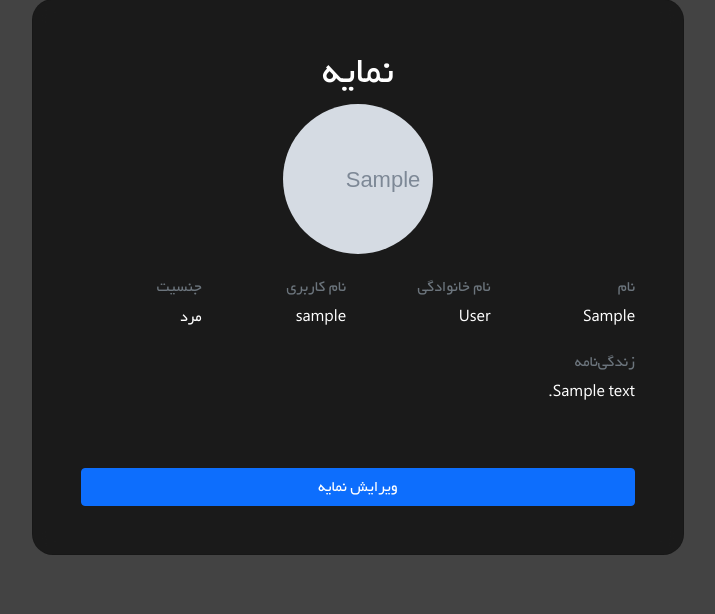
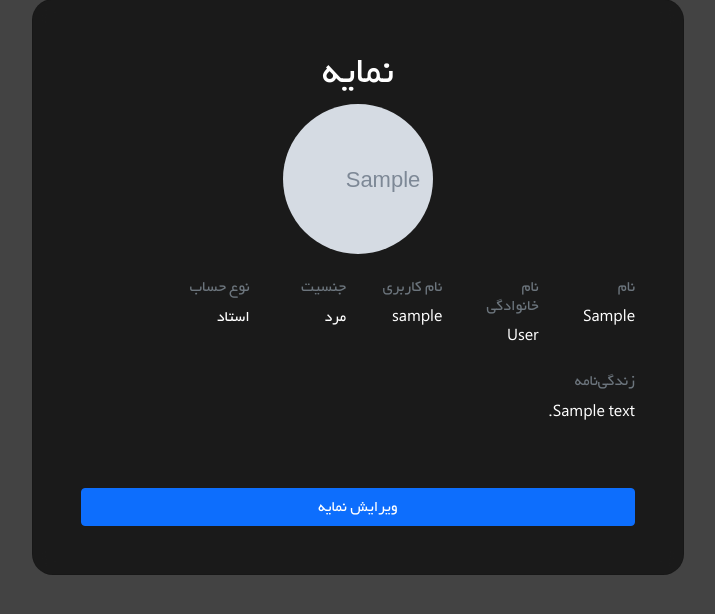
Before and after one commit to kmirzavaziri/dsc-django, a Django app: page /profile/ in a window 1280 px wide. Shown: the part 67-681 px from the top of the page, without its empty margins (294-1009 px from the left). Run offline with Django 4.2, Linux system fonts and the light colour scheme; a user stored in the database is signed in; tables that the repository leaves empty hold one stand-in row (values such as "Sample post"); grey boxes marked "Sample" are stand-in pictures; some libraries are stand-ins or nearby versions.

Commit message:
Added type field to user

```diff
--- a/src/main/dictionary.py
+++ b/src/main/dictionary.py
@@ -51,6 +51,9 @@ __EXP = {
         'user.gender.female': 'زن',
         'user.bio': 'زندگی‌نامه',
         'user.image': 'عکس',
+        'user.type': 'نوع حساب',
+        'user.type.teacher': 'استاد',
+        'user.type.student': 'دانشجو',
     },
     'en-us': {
 
--- a/src/templates/users/profile.html
+++ b/src/templates/users/profile.html
@@ -10,21 +10,25 @@
             <h1 class="align-self-center">{% exp 'profile' %}</h1>
             <div class="user-image align-self-center" style="background-image: url('{{ request.user.image.url }}');"></div>
             <div class="row">
-                <div class="col-md-3">
+                <div class="col-md-2">
                     <h6 class="text-secondary mt-4">{% exp 'user.first_name' %}</h6>
                     <span id="text_first_name">{{ request.user.first_name }}</span>
                 </div>
-                <div class="col-md-3">
+                <div class="col-md-2">
                     <h6 class="text-secondary mt-4">{% exp 'user.last_name' %}</h6>
                     <span id="text_last_name">{{ request.user.last_name }}</span>
                 </div>
-                <div class="col-md-3">
+                <div class="col-md-2">
                     <h6 class="text-secondary mt-4">{% exp 'user.username' %}</h6>
                     <span id="text_username">{{ request.user.username }}</span>
                 </div>
-                <div class="col-md-3">
+                <div class="col-md-2">
                     <h6 class="text-secondary mt-4">{% exp 'user.gender' %}</h6>
                     <span id="text_gender">{{ request.user.get_gender_display }}</span>
+                </div>
+                <div class="col-md-2">
+                    <h6 class="text-secondary mt-4">{% exp 'user.type' %}</h6>
+                    <span id="text_type">{{ request.user.get_type_display }}</span>
                 </div>
                 <h6 class="text-secondary mt-4">{% exp 'user.bio' %}</h6>
                 <article id="text_bio" class="markdown">{{ request.user.bio|markdownify }}</article>
--- a/src/users/forms.py
+++ b/src/users/forms.py
@@ -14,7 +14,7 @@ class RegistrationForm(BootstrapForm, UserCreationForm):
 
     class Meta:
         model = User
-        fields = ('first_name', 'last_name', 'username', 'email', 'password1', 'password2')
+        fields = ['type', 'first_name', 'last_name', 'username', 'email', 'password1', 'password2']
         help_texts = {
             'username': None,
             'email': None,
--- a/src/users/models.py
+++ b/src/users/models.py
@@ -8,6 +8,12 @@ class User(AbstractUser):
     class Gender(models.TextChoices):
         MALE = 'M', exp('user.gender.male')
         FEMALE = 'F', exp('user.gender.female')
+
+    class Type(models.TextChoices):
+        TEACHER = 'T', exp('user.type.teacher')
+        STUDENT = 'S', exp('user.type.student')
+
     gender = models.CharField(exp('user.gender'), choices=Gender.choices, max_length=1)
     bio = models.TextField(exp('user.bio'), blank=True)
     image = models.ImageField(exp('user.image'), null=True, default=None)
+    type = models.CharField(exp('user.type'), choices=Type.choices, max_length=1, default=Type.STUDENT)
```
Also changed, not shown: src/users/migrations/0003_user_type_alter_user_image.py (added).
